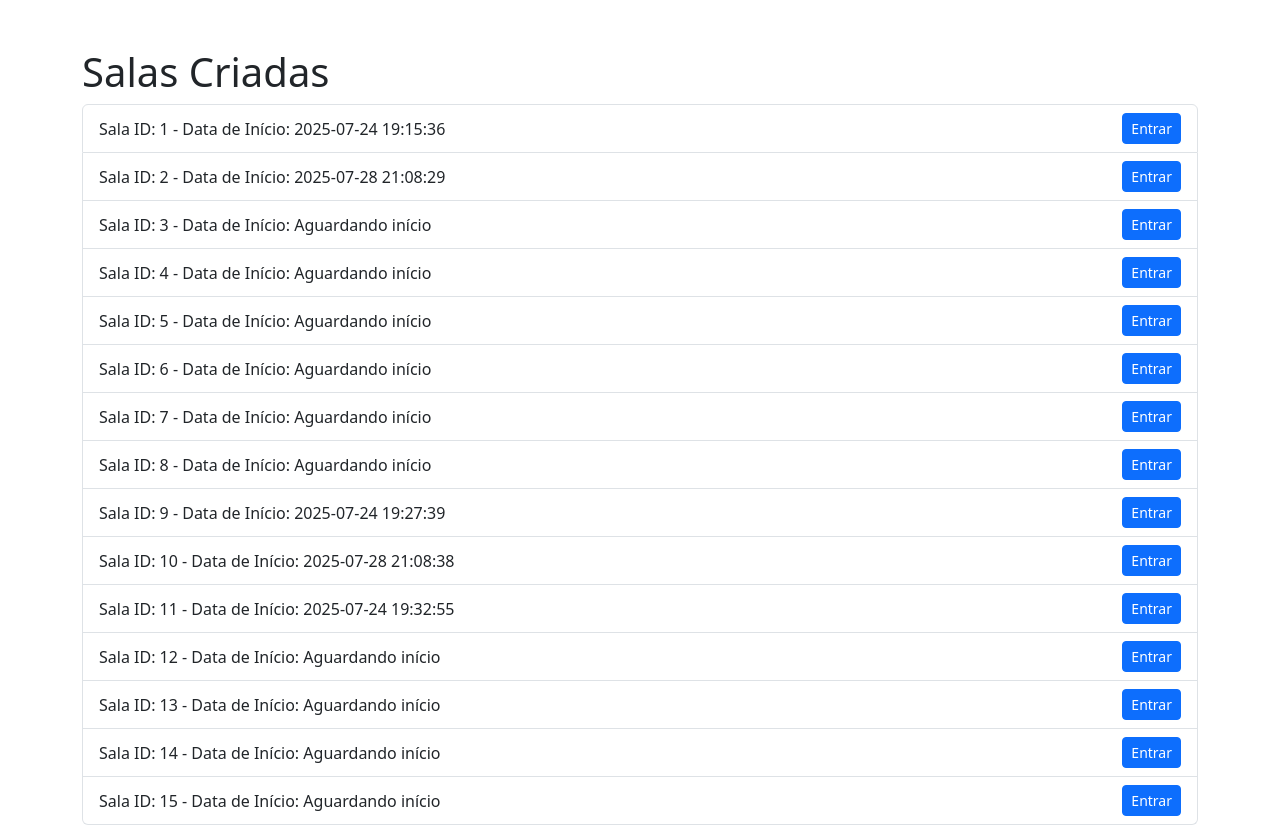
After one commit to rebekahethel/stop, a Flask app: page /salas in a window 1280 px wide. The commit adds this page. Run offline with Flask 3, Linux system fonts and the light colour scheme.

Commit message:
criando tela de salas; adicionando estilos css.

```diff
--- a/app.py
+++ b/app.py
@@ -133,6 +133,10 @@ def sala(sala_id):
     return render_template('sala.html', sala=sala, rodadas=sala.rodadas, letras=sala.letras, temas=sala.temas, jogadores=sala.jogadores)
 
 
+@app.route('/salas', methods=['GET'])
+def salas():
+    salas = Sala.query.all()
+    return render_template('salas_criadas.html', salas=salas)
 
 @app.route('/admin/tema', methods=['GET', 'POST'])
 def admin_tema():
--- /dev/null
+++ b/static/style.css
@@ -0,0 +1,25 @@
+
+
+.card-principal {
+    background-color: #819cf8;
+    border-radius: 10px;
+    padding: 20px;
+    box-shadow: 0 4px 8px rgba(0, 0, 0, 0.1);
+
+}
+
+
+
+.botao {
+    background-color: #09138d;
+    color: white;
+    padding: 10px 20px;
+    border-radius: 5px;
+    text-decoration: none;
+    min-width: 150px;
+
+}
+.botao:hover {
+    background-color: #0a1fbb;
+    color: white;
+}
--- a/templates/base.html
+++ b/templates/base.html
@@ -6,6 +6,7 @@
     <link href="https://cdn.jsdelivr.net/npm/bootstrap@5.3.7/dist/css/bootstrap.min.css" rel="stylesheet" integrity="sha384-LN+7fdVzj6u52u30Kp6M/trliBMCMKTyK833zpbD+pXdCLuTusPj697FH4R/5mcr" crossorigin="anonymous">
     <script src="https://cdn.jsdelivr.net/npm/bootstrap@5.3.7/dist/js/bootstrap.bundle.min.js" integrity="sha384-ndDqU0Gzau9qJ1lfW4pNLlhNTkCfHzAVBReH9diLvGRem5+R9g2FzA8ZGN954O5Q" crossorigin="anonymous"></script>
     <title>STOP</title>
+    <link rel="stylesheet" href="{{ url_for('static', filename='style.css') }}">
 
 
 </head>
--- /dev/null
+++ b/templates/salas_criadas.html
@@ -0,0 +1,25 @@
+{% extends "base.html" %}
+
+{% block content %}
+
+
+<div class="container mt-5">
+    <h1>Salas Criadas</h1>
+    <ul class="list-group">
+        {% for sala in salas %}
+            <li class="list-group-item d-flex justify-content-between align-items-center">
+                Sala ID: {{ sala.id }} - Data de Início: {{ sala.data_inicio.strftime('%Y-%m-%d %H:%M:%S') if sala.data_inicio else 'Aguardando início' }}
+                <a href="{{ url_for('sala', sala_id=sala.id) }}" class="btn btn-primary btn-sm">Entrar</a>
+            </li>
+        {% endfor %}
+    </ul>
+    {% if not salas %}
+        <p class="mt-3">Nenhuma sala criada ainda.</p>
+    {% endif %}
+
+
+</div>
+
+
+
+{% endblock %}
--- a/templates/tema.html
+++ b/templates/tema.html
@@ -27,4 +27,7 @@
         {% endfor %}
     </ul>
 </div>
+
+
+
 {% endblock %}
```
Also changed, not shown: templates/inicio.html (+32 -22 lines), instance/stop.db.
